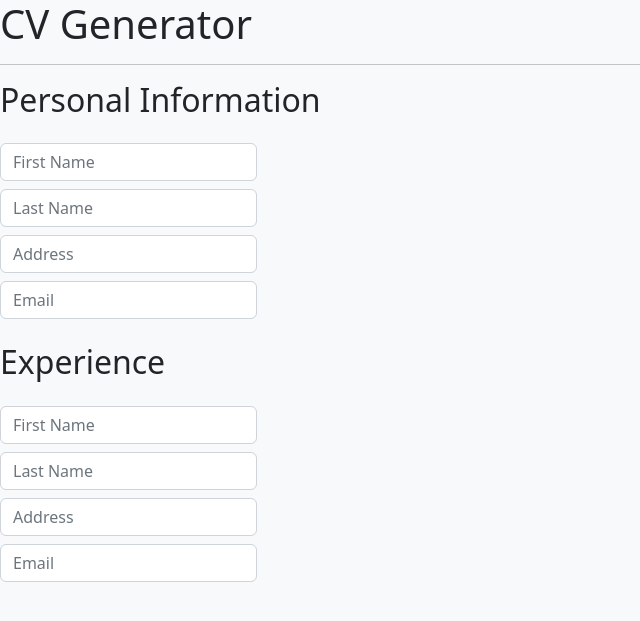
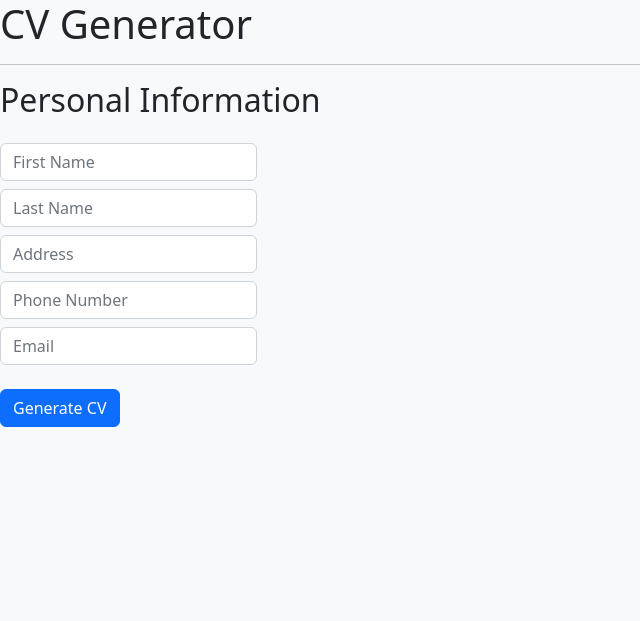
Before and after one commit to hakanayata/cv-generator, a Flask app: page / in a window 1280 px wide. Shown: the top 621 px of the page, without its empty margins (0-640 px from the left). Run offline with Flask 2, Linux system fonts and the light colour scheme.

Commit message:
form added

```diff
--- a/templates/index.html
+++ b/templates/index.html
@@ -16,25 +16,19 @@
     <h1>CV Generator</h1>
     <hr>
     <!-- personal info -->
-    <form action="" autocomplete="off" method="">
+    <form action="/" autocomplete="off" method="POST">
         <h2>Personal Information</h2>
         <div class="my-4">
             <input class="form-control my-2 w-auto" name="firstname" type="text" placeholder="First Name" required>
             <input class="form-control my-2 w-auto" name="lastname" type="text" placeholder="Last Name" required>
-            <input class="form-control my-2 w-auto" name="address" type="text" placeholder="Address" required>
-            <input class="form-control my-2 w-auto" name="email" type="email" placeholder="Email" required>
+            <input class="form-control my-2 w-auto" name="address" type="text" placeholder="Address">
+            <input class="form-control my-2 w-auto" name="phonenumber" type="number" placeholder="Phone Number">
+            <input class="form-control my-2 w-auto" name="email" type="email" placeholder="Email">
         </div>
         <!-- experience -->
-        <h2>Experience</h2>
-        <div class="my-4">
-            <input class="form-control my-2 w-auto" name="firstname" type="text" placeholder="First Name" required>
-            <input class="form-control my-2 w-auto" name="lastname" type="text" placeholder="Last Name" required>
-            <input class="form-control my-2 w-auto" name="address" type="text" placeholder="Address" required>
-            <input class="form-control my-2 w-auto" name="email" type="email" placeholder="Email" required>
-        </div>
+        <!-- <h2>Experience</h2> -->
 
-
-
+        <button class="btn btn-primary w-auto" type="submit">Generate CV</button>
 
     </form>
 
```
